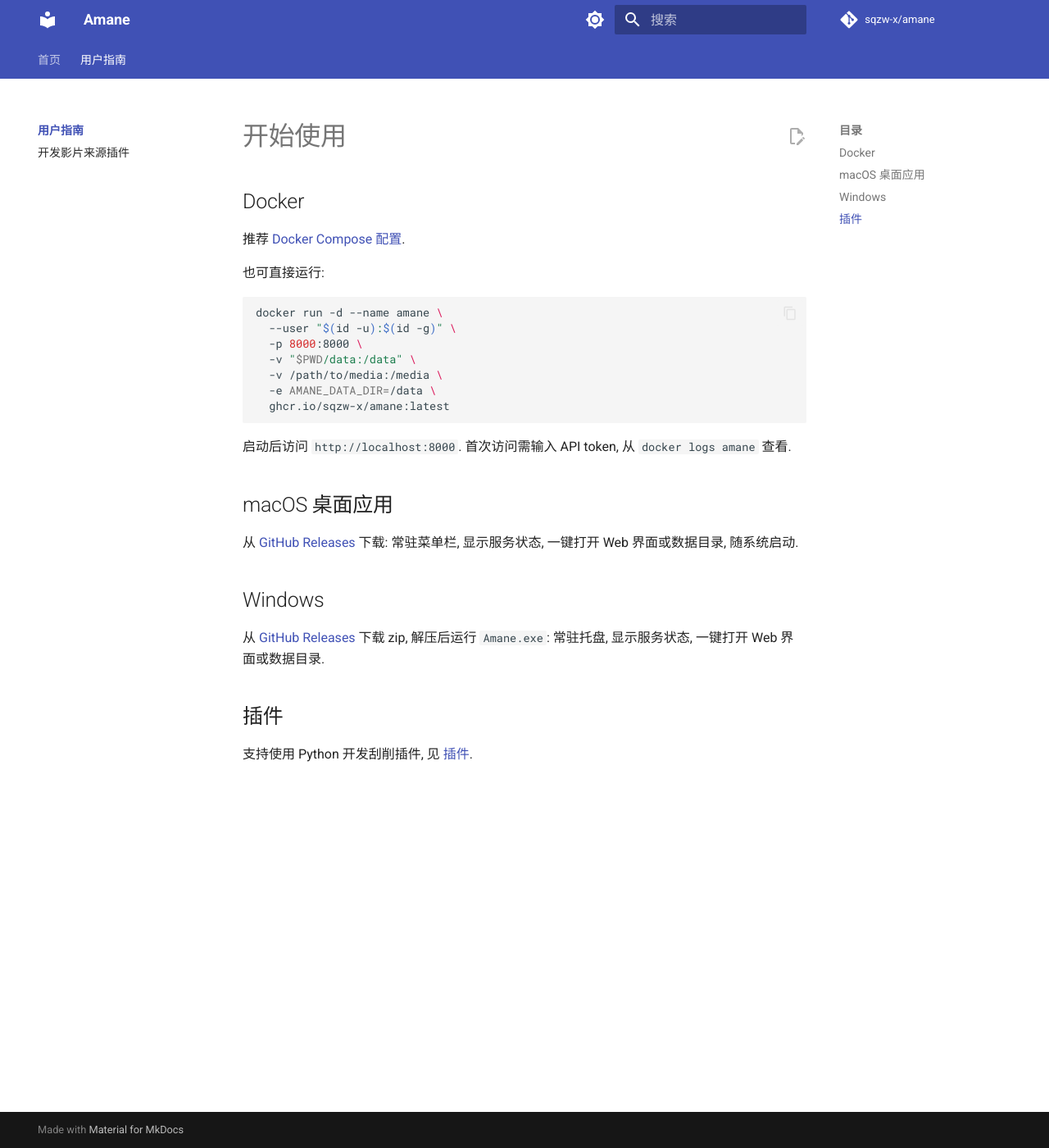
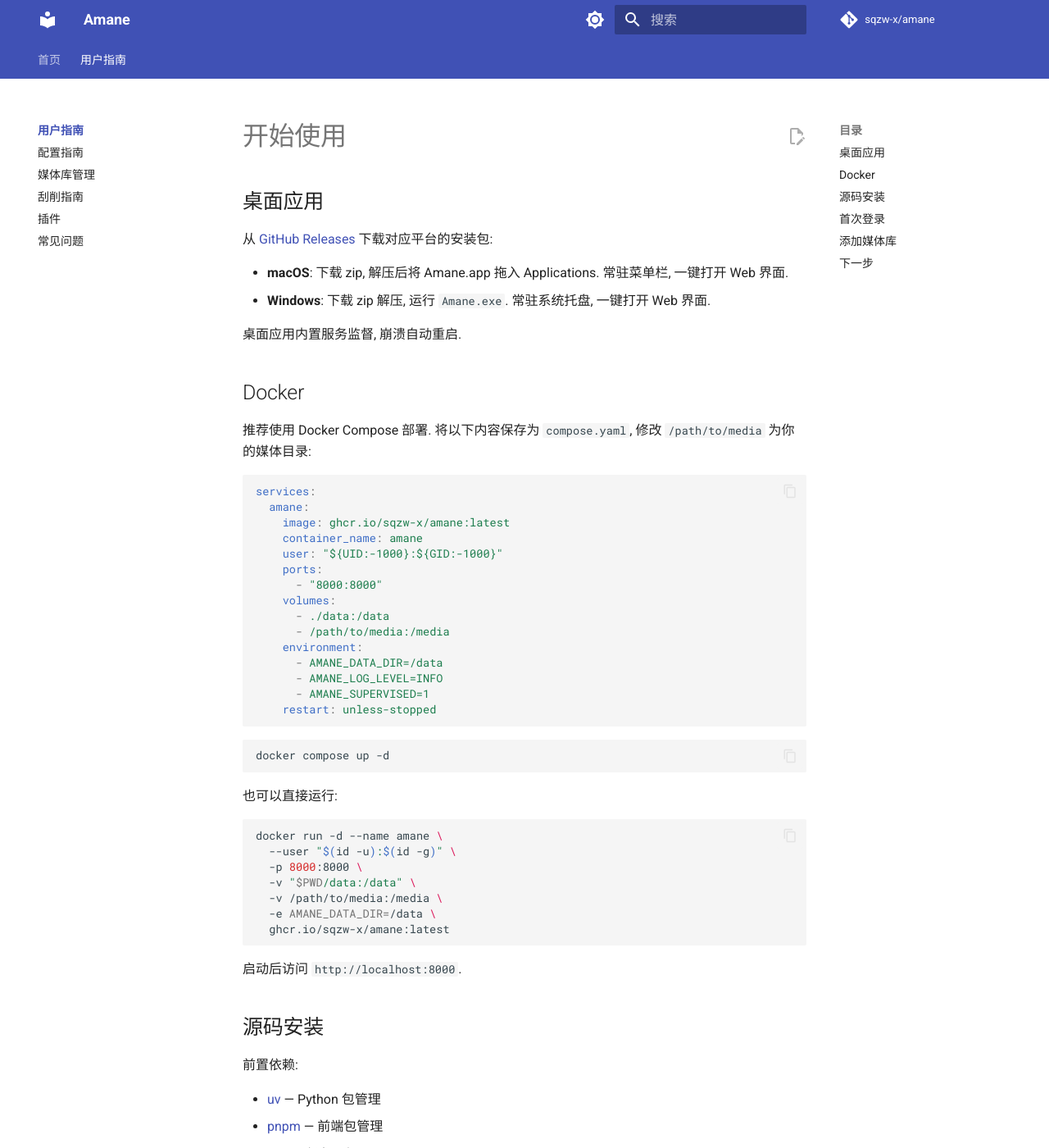
Before and after one commit to cdlongbow/amane, an MkDocs documentation site: the page built from docs/user/index.md, in a window 1280 px wide and 1400 px high. Shown: the whole window at 82% size. Built offline with MkDocs 1.6.1 and Material for MkDocs 9.7.7, drawn with Linux system fonts in a browser that asks for light colours; comment, search, counter and statistics services are not loaded; some of the changed text lies outside the part shown.

Commit message:
docs: 完善用户文档, 调整默认配置
文档:
- 新增配置指南、媒体库管理、刮削指南、常见问题
- 重写开始使用, 桌面应用前置, 简化 Docker 说明
- 润色插件文档, 用户/开发者内容分离
- 精简 README, 详情指向文档
- 删除 Web 界面章节 (内容无增量)

默认配置调整:
- 有码默认路由: dmm → javdb → javbus → official (去 r18dev)
- 刮削/整理默认不下载预告片 (文件过大)
- 测试同步更新

````diff
--- a/docs/user/index.md
+++ b/docs/user/index.md
@@ -1,10 +1,41 @@
 # 开始使用
+
+## 桌面应用
+
+从 [GitHub Releases](https://github.com/sqzw-x/amane/releases) 下载对应平台的安装包:
+
+- **macOS**: 下载 zip, 解压后将 Amane.app 拖入 Applications. 常驻菜单栏, 一键打开 Web 界面.
+- **Windows**: 下载 zip 解压, 运行 `Amane.exe`. 常驻系统托盘, 一键打开 Web 界面.
+
+桌面应用内置服务监督, 崩溃自动重启.
 
 ## Docker
 
-推荐 [Docker Compose 配置](https://github.com/sqzw-x/amane/blob/main/compose.yaml).
+推荐使用 Docker Compose 部署. 将以下内容保存为 `compose.yaml`, 修改 `/path/to/media` 为你的媒体目录:
 
-也可直接运行:
+```yaml
+services:
+  amane:
+    image: ghcr.io/sqzw-x/amane:latest
+    container_name: amane
+    user: "${UID:-1000}:${GID:-1000}"
+    ports:
+      - "8000:8000"
+    volumes:
+      - ./data:/data
+      - /path/to/media:/media
+    environment:
+      - AMANE_DATA_DIR=/data
+      - AMANE_LOG_LEVEL=INFO
+      - AMANE_SUPERVISED=1
+    restart: unless-stopped
+```
+
+```bash
+docker compose up -d
+```
+
+也可以直接运行:
 
 ```bash
 docker run -d --name amane \
@@ -16,16 +47,55 @@ docker run -d --name amane \
   ghcr.io/sqzw-x/amane:latest
 ```
 
-启动后访问 `http://localhost:8000`. 首次访问需输入 API token, 从 `docker logs amane` 查看.
+启动后访问 `http://localhost:8000`.
 
-## macOS 桌面应用
+## 源码安装
 
-从 [GitHub Releases](https://github.com/sqzw-x/amane/releases) 下载: 常驻菜单栏, 显示服务状态, 一键打开 Web 界面或数据目录, 随系统启动.
+前置依赖:
 
-## Windows
+- [uv](https://github.com/astral-sh/uv) — Python 包管理
+- [pnpm](https://pnpm.io/) — 前端包管理
+- [just](https://github.com/casey/just) — 任务运行器
 
-从 [GitHub Releases](https://github.com/sqzw-x/amane/releases) 下载 zip, 解压后运行 `Amane.exe`: 常驻托盘, 显示服务状态, 一键打开 Web 界面或数据目录.
+```bash
+git clone https://github.com/sqzw-x/amane.git
+cd amane
+just setup   # 同步依赖
+just dev     # 启动 API (:8000) + 前端开发服务器
+```
 
-## 插件
+## 首次登录
 
-支持使用 Python 开发刮削插件, 见 [插件](plugins.md).
+启动服务后, 浏览器访问 `http://localhost:8000` (桌面应用会自动打开).
+
+首次访问需要输入 API Token:
+
+- **桌面应用**: 在菜单栏/托盘图标中点击「复制 Token」, 粘贴到浏览器即可
+- **Docker**: 运行 `docker logs amane` 查看启动日志中的 Token
+- **源码**: 查看终端输出中的 Token
+
+!!! tip
+    Token 仅需输入一次, 浏览器会通过 HttpOnly Cookie 保持登录状态.
+
+## 添加媒体库
+
+登录后, 进入「管理 → 媒体库」页面创建你的第一个媒体库:
+
+1. 点击「添加库」
+2. 设置库名称
+3. 设置媒体目录路径 (需在 Docker 挂载范围内)
+4. 选择自动化级别:
+   - **不自动**: 仅手动扫描
+   - **仅监控**: 文件变化时自动注册
+   - **监控+刮削**: 文件变化时自动注册并刮削
+5. 配置路径模板 (可使用默认值)
+
+创建后, 点击「扫描」按钮开始首次扫描, 或等待文件监控自动发现.
+
+## 下一步
+
+- [配置指南](configuration.md) — 了解环境变量和应用配置
+- [媒体库管理](libraries.md) — 深入了解库管理与路径模板
+- [刮削指南](scraping.md) — 了解多源聚合和内容路由
+- [插件](plugins.md) — 安装和开发刮削插件
+- [常见问题](faq.md) — 排障与 FAQ
--- a/mkdocs.yml
+++ b/mkdocs.yml
@@ -41,7 +41,11 @@ nav:
   - 首页: index.md
   - 用户指南:
       - 开始使用: user/index.md
-      - 开发影片来源插件: user/plugins.md
+      - 配置指南: user/configuration.md
+      - 媒体库管理: user/libraries.md
+      - 刮削指南: user/scraping.md
+      - 插件: user/plugins.md
+      - 常见问题: user/faq.md
 
 markdown_extensions:
   - admonition
--- a/web/src/components/library/library-form.tsx
+++ b/web/src/components/library/library-form.tsx
@@ -92,7 +92,7 @@ export function emptyLibraryForm(schema?: PathTemplateSchemaResponse | null): Li
     patterns: "",
     move_mode: "move",
     write_nfo: true,
-    copy_resources: [...DOWNLOADABLE_RESOURCES],
+    copy_resources: DOWNLOADABLE_RESOURCES.filter((r) => r !== "trailer"),
     trailer_pattern: "(?i)trailer",
     video_template: schema?.video_default ?? "{studio}/{number}/{number}.{ext}",
     cd_suffix_template: schema?.cd_suffix_default ?? "-CD{cd}",
````
Also changed, not shown: README.md (+9 -36 lines), docs/index.md (+27 -9 lines), docs/user/configuration.md (added, +92 -0 lines), docs/user/faq.md (added, +1 -0 lines), docs/user/libraries.md (added, +105 -0 lines), docs/user/plugins.md (+43 -38 lines), docs/user/scraping.md (added, +158 -0 lines), 5 other files.
